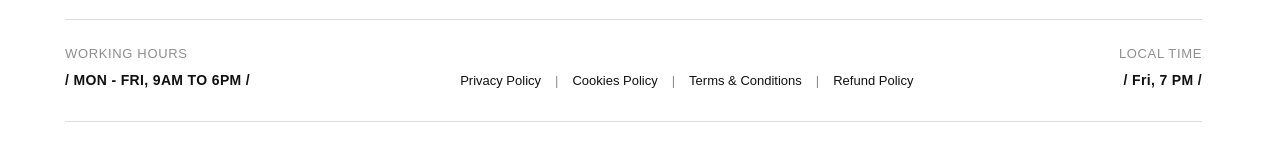
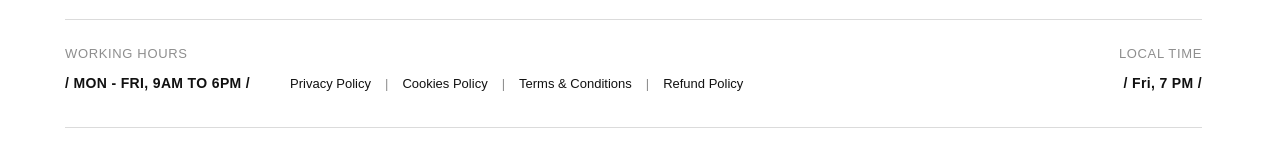
Before and after one commit to PrietyGoyal24/design-dot, a Next.js app: page / in a window 1280 px wide. Shown: the part 9527-9687 px from the top of the page. Built offline with nearby package versions, Linux system fonts and the light colour scheme; grey boxes are pictures that could not be loaded; a web font is replaced by a local one.

Commit message:
style: group working hours value and policies layout horizontally to match Image 28

```diff
--- a/components/Footer.tsx
+++ b/components/Footer.tsx
@@ -380,9 +380,9 @@ export default function Footer() {
           </div>
 
           {/* Row 2: Values & Center Links */}
-          <div className="flex flex-col lg:flex-row justify-between items-start lg:items-center w-full gap-4 lg:gap-0">
-            {/* Mobile label fallback */}
-            <span className="text-[#8e8e8e] text-[11px] block sm:hidden font-[500] uppercase tracking-wider">Working Hours</span>
+          <div className="flex flex-row justify-between items-center w-full flex-wrap gap-4 sm:gap-0">
+            {/* Left aligned values and links */}
+            <div className="flex items-center gap-[24px] md:gap-[40px] flex-wrap">
               <span
                 className="text-[#111] text-[14px] font-bold tracking-wide"
                 style={{ fontFamily: 'GTWalsheimPro-Bold, sans-serif', fontWeight: 800 }}
@@ -390,9 +390,9 @@ export default function Footer() {
                 / MON - FRI, 9AM TO 6PM /
               </span>
 
-            {/* Policies Links (Centered) */}
+              {/* Policies Links */}
               <div
-              className="flex flex-wrap text-[13px] font-medium text-[#111] items-center gap-[4px] py-2 lg:py-0"
+                className="flex flex-wrap text-[13px] font-medium text-[#111] items-center gap-[4px] py-1"
                 style={{ fontFamily: 'GTWalsheimPro-Regular, sans-serif' }}
               >
                 <a href="https://dd.mocup.in/privacy-policy" target="_blank" rel="noopener noreferrer" className="hover:text-[#f27820] transition-colors">Privacy Policy</a>
@@ -403,9 +403,8 @@ export default function Footer() {
                 <span className="text-[#8e8e8e] font-normal mx-[10px]">|</span>
                 <a href="https://dd.mocup.in/refund-policy" target="_blank" rel="noopener noreferrer" className="hover:text-[#f27820] transition-colors">Refund Policy</a>
               </div>
+            </div>
 
-            {/* Mobile label fallback */}
-            <span className="text-[#8e8e8e] text-[11px] block sm:hidden font-[500] uppercase tracking-wider mt-2">Local Time</span>
             <span
               className="text-[#111] text-[14px] font-bold tracking-wide"
               style={{ fontFamily: 'GTWalsheimPro-Bold, sans-serif', fontWeight: 800 }}
```
Lines whose indentation alone changed are shown as unchanged.
